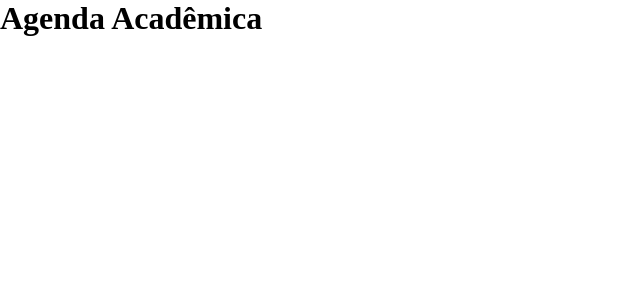
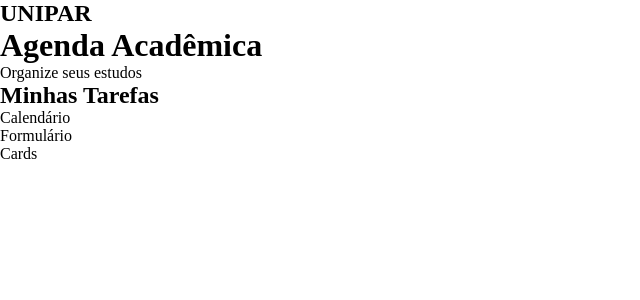
Before and after one commit to damottoca/agenda-academica, a React (Vite) app: page / in a window 1280 px wide. Shown: the top 300 px of the page, without its empty margins (0-640 px from the left). Built offline with nearby package versions, Linux system fonts and the light colour scheme.

Commit message:
criação da estrutura de componentes

```diff
--- a/src/App.jsx
+++ b/src/App.jsx
@@ -1,6 +1,20 @@
+import Sidebar from './components/Sidebar'
+import Header from './components/Header'
+import TaskList from './components/TaskList'
+import CalendarBox from './components/CalendarBox'
+import StatsCards from './components/StatsCards'
+import AddTask from './components/AddTask'
+
 function App() {
   return (
-    <h1>Agenda Acadêmica</h1>
+    <div>
+      <Sidebar />
+      <Header />
+      <TaskList />
+      <CalendarBox />
+      <AddTask />
+      <StatsCards />
+    </div>
   )
 }
 
--- a/src/components/AddTask.jsx
+++ b/src/components/AddTask.jsx
@@ -0,0 +1,7 @@
+export default function AddTask() {
+  return (
+    <div>
+      Formulário
+    </div>
+  )
+}
--- a/src/components/CalendarBox.jsx
+++ b/src/components/CalendarBox.jsx
@@ -0,0 +1,7 @@
+export default function CalendarBox() {
+  return (
+    <div>
+      Calendário
+    </div>
+  )
+}
--- a/src/components/Header.jsx
+++ b/src/components/Header.jsx
@@ -0,0 +1,8 @@
+export default function Header() {
+  return (
+    <header>
+      <h1>Agenda Acadêmica</h1>
+      <p>Organize seus estudos</p>
+    </header>
+  )
+}
--- a/src/components/Sidebar.jsx
+++ b/src/components/Sidebar.jsx
@@ -0,0 +1,7 @@
+export default function Sidebar() {
+    return (
+        <aside>
+            <h2>UNIPAR</h2>
+        </aside>
+    )
+}
--- a/src/components/StatsCards.jsx
+++ b/src/components/StatsCards.jsx
@@ -0,0 +1,7 @@
+export default function StatsCards() {
+  return (
+    <div>
+      Cards
+    </div>
+  )
+}
--- a/src/components/TaskList.jsx
+++ b/src/components/TaskList.jsx
@@ -0,0 +1,7 @@
+export default function TaskList() {
+    return (
+        <div>
+            <h2>Minhas Tarefas</h2>
+        </div>
+    )
+}
```
